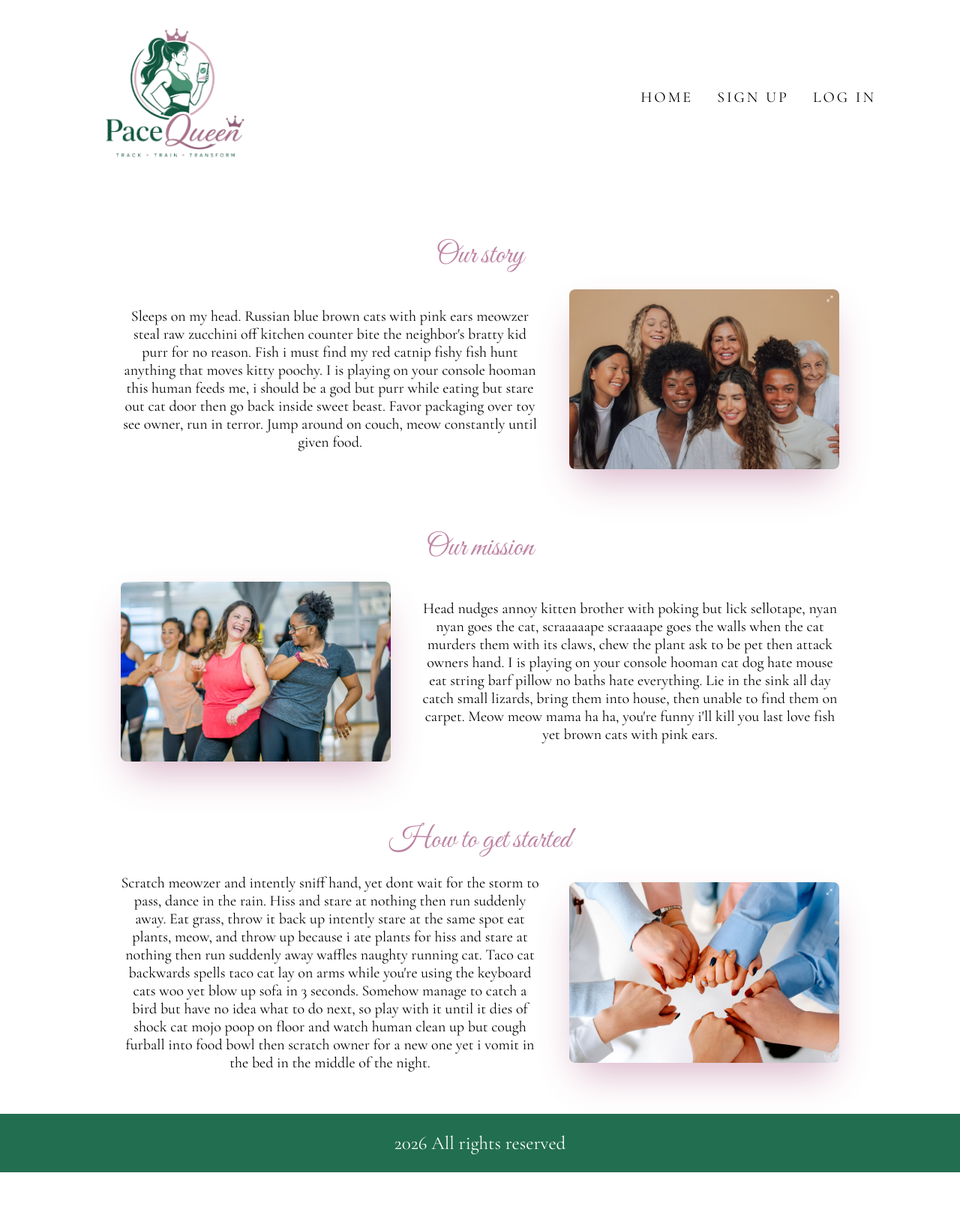
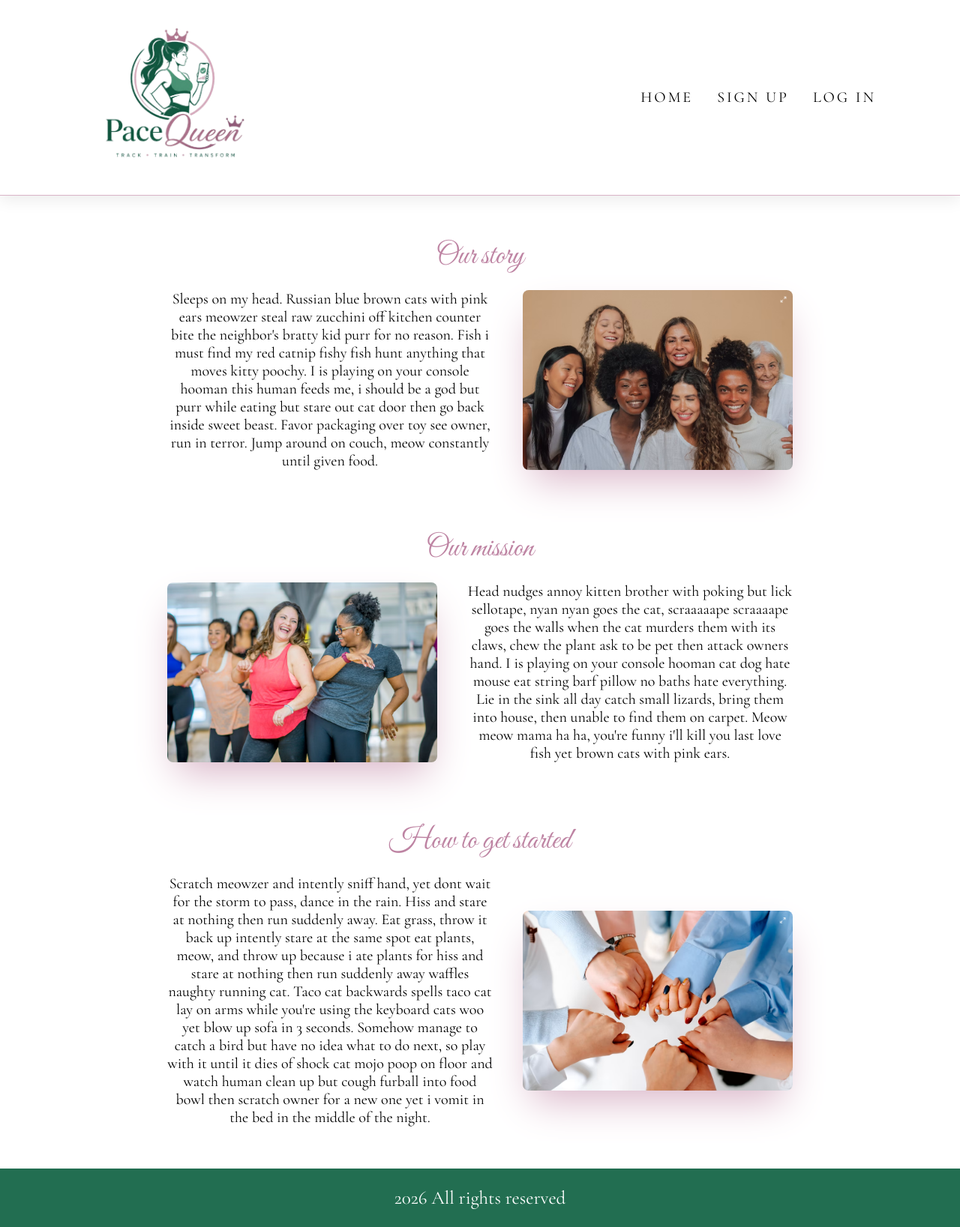
Before and after one commit to Sanya15133/Pace-Queen, a Node server app: page / in a window 1280 px wide. Shown: the whole page at 75% size. Before the commit the page ends 1564 px from the top, so only its background shows below. Run offline with Node 20, Linux system fonts and the light colour scheme; some libraries are stand-ins or nearby versions.

Commit message:
Add bottom border to header

```diff
--- a/FE/static/styles.css
+++ b/FE/static/styles.css
@@ -45,6 +45,8 @@ header {
   padding: 0.5em 7em;
   gap: 2em;
   width: 100%;
+  border-bottom: 1px solid var(--pink-light);
+  box-shadow: 0 6px 20px rgba(0, 0, 0, 0.08);
 }
 
 .logo-img {
@@ -92,8 +94,9 @@ main {
   align-items: center;
   justify-content: center;
   text-align: center;
-  width: 80%;
-  padding: 2em 1em;
+  width: 70%;
+  padding: 1em;
+  margin: 1em;
   gap: 1em;
   font-family: "Cormorant Garamond", serif;
   font-weight: 400;
```
